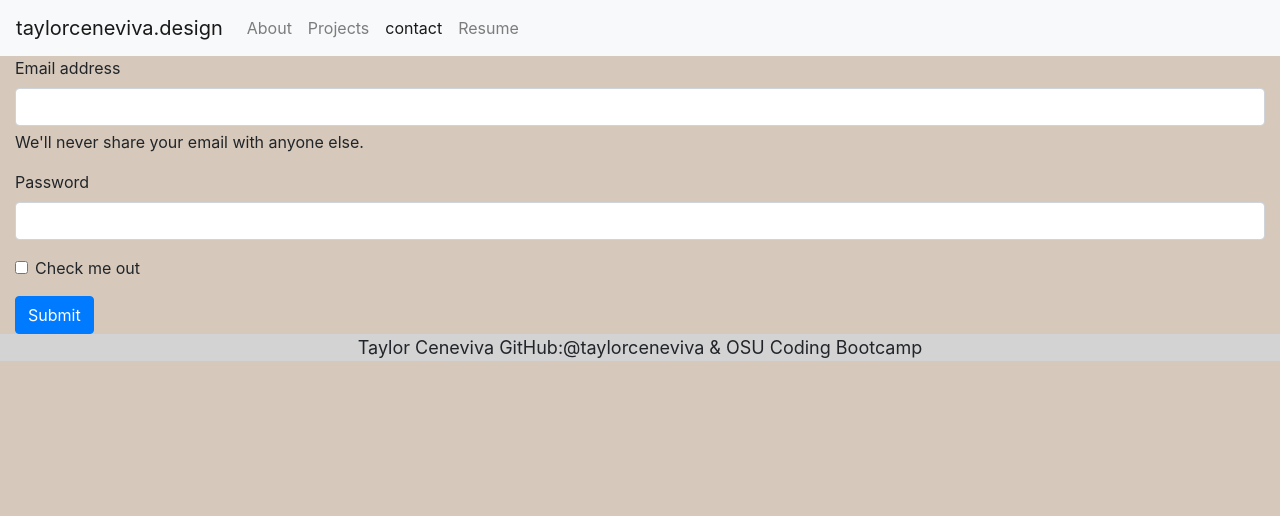
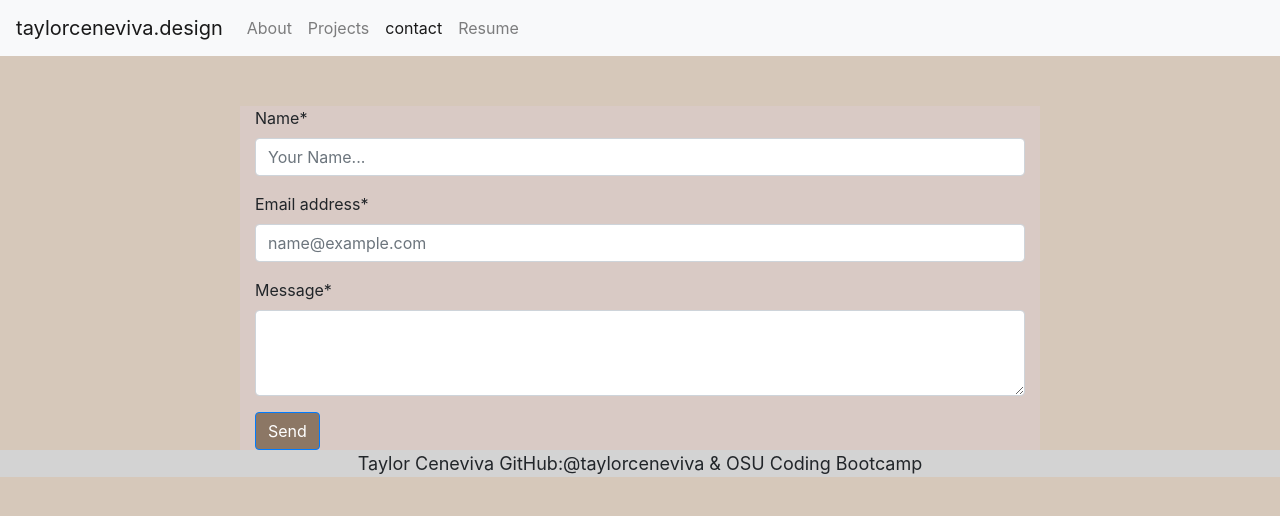
Before and after one commit to taylorceneviva/reactPortfolio, a React (Create React App) app in the folder cenevivaportfolio/: page /contact in a window 1280 px wide. Shown: the top 516 px of the page. Built offline with nearby package versions, Linux system fonts and the light colour scheme.

Commit message:
add style

```diff
--- a/cenevivaportfolio/src/components/Form.js
+++ b/cenevivaportfolio/src/components/Form.js
@@ -2,24 +2,41 @@ import React from "react";
 
 function Form() {
   return (
-        <form className="container-fluid">
-            <div className="mb-3" style={{ margin: "auto" }}>
-            <label for="exampleInputEmail1" class="form-label">Email address </label>
-            <input type="email" class="form-control" id="exampleInputEmail1" aria-describedby="emailHelp"/>
-            <div id="emailHelp" class="form-text">We'll never share your email with anyone else.</div>
+    <form className="container-fluid" style={{ marginTop:"50px", width:"800px", backgroundColor:"#D9CAC5" }}>
+      <div className="mb-3">
+        <label for="form-txt">Name*</label>
+        <input
+          type="email"
+          class="form-control"
+          id="exampleFormControlInput1"
+          placeholder="Your Name..."
+        />
+        <div id="emailHelp" class="form-text"></div>
       </div>
       <div className="mb-3">
-            <label for="exampleInputPassword1" class="form-label">Password</label>
-            <input type="password" class="form-control" id="exampleInputPassword1"/>
+        <label for="form-txt">Email address*</label>
+        <input
+          type="email"
+          class="form-control"
+          id="exampleFormControlInput1"
+          placeholder="name@example.com"
+        />
       </div>
-            <div className="mb-3 form-check">
-            <input type="checkbox" class="form-check-input" id="exampleCheck1"/>
-            <label class="form-check-label" for="exampleCheck1">Check me out</label>
+      <div className="mb-3">
+        <label for="form-txt">Message*</label>
+        <textarea
+          class="form-control"
+          id="exampleFormControlTextarea1"
+          rows="3"
+        ></textarea>
       </div>
-            <button type="submit" class="btn btn-primary">Submit</button>
+      <button type="submit" class="btn btn-primary"
+      style={{backgroundColor:"#8C7765"}}
+      >
+        Send
+      </button>
     </form>
-    )
-
-};
+  );
+}
 
 export default Form;
```
Lines whose indentation alone changed are shown as unchanged.
